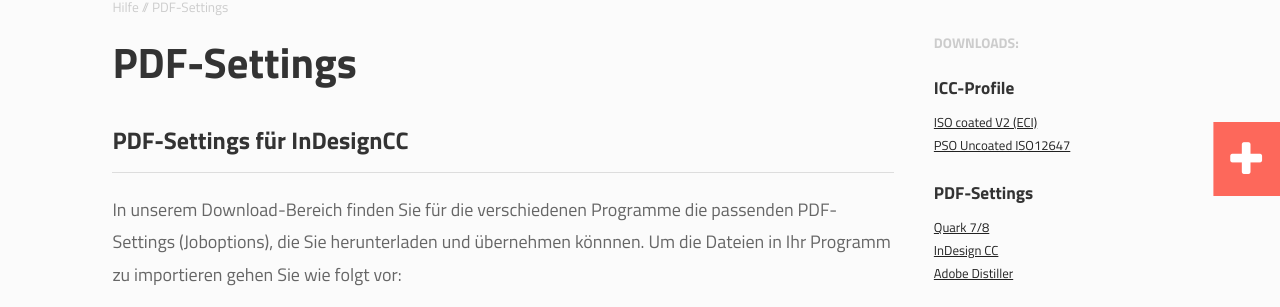
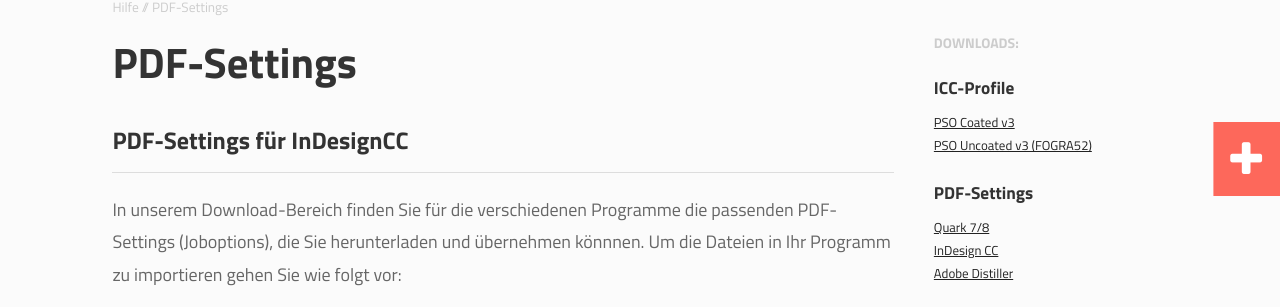
Before and after one commit to colorplusWeb/colorplus.de, a Jekyll site: the page built from _pages/hilfe/pdf.html, in a window 1280 px wide and 900 px high. Shown: the part 148-455 px from the top of the window. Built offline with Jekyll 4.4.1, drawn with Linux system fonts in a browser that asks for light colours.

Commit message:
add "PSO coated V3"

```diff
--- a/_includes/downloadSideNav.html
+++ b/_includes/downloadSideNav.html
@@ -1,8 +1,8 @@
 <h4>Downloads:</h4>
 <h3>ICC-Profile</h3>
 <ul class="plain">
-    <li><a href="/download/iso_coated_v2.zip">ISO coated V2 (ECI)</a></li>
-    <li><a href="/download/pso_uncoated_iso12647.zip">PSO Uncoated ISO12647</a></li>
+    <li><a href="/download/pso-coated_v3.zip">PSO Coated v3</a></li>
+    <li><a href="/download/pso-uncoated_v3_fogra52.zip">PSO Uncoated v3 (FOGRA52)</a></li>
 </ul>
 <h3>PDF-Settings</h3>
 <ul class="plain">
```
Also changed, not shown: 3 other files.
